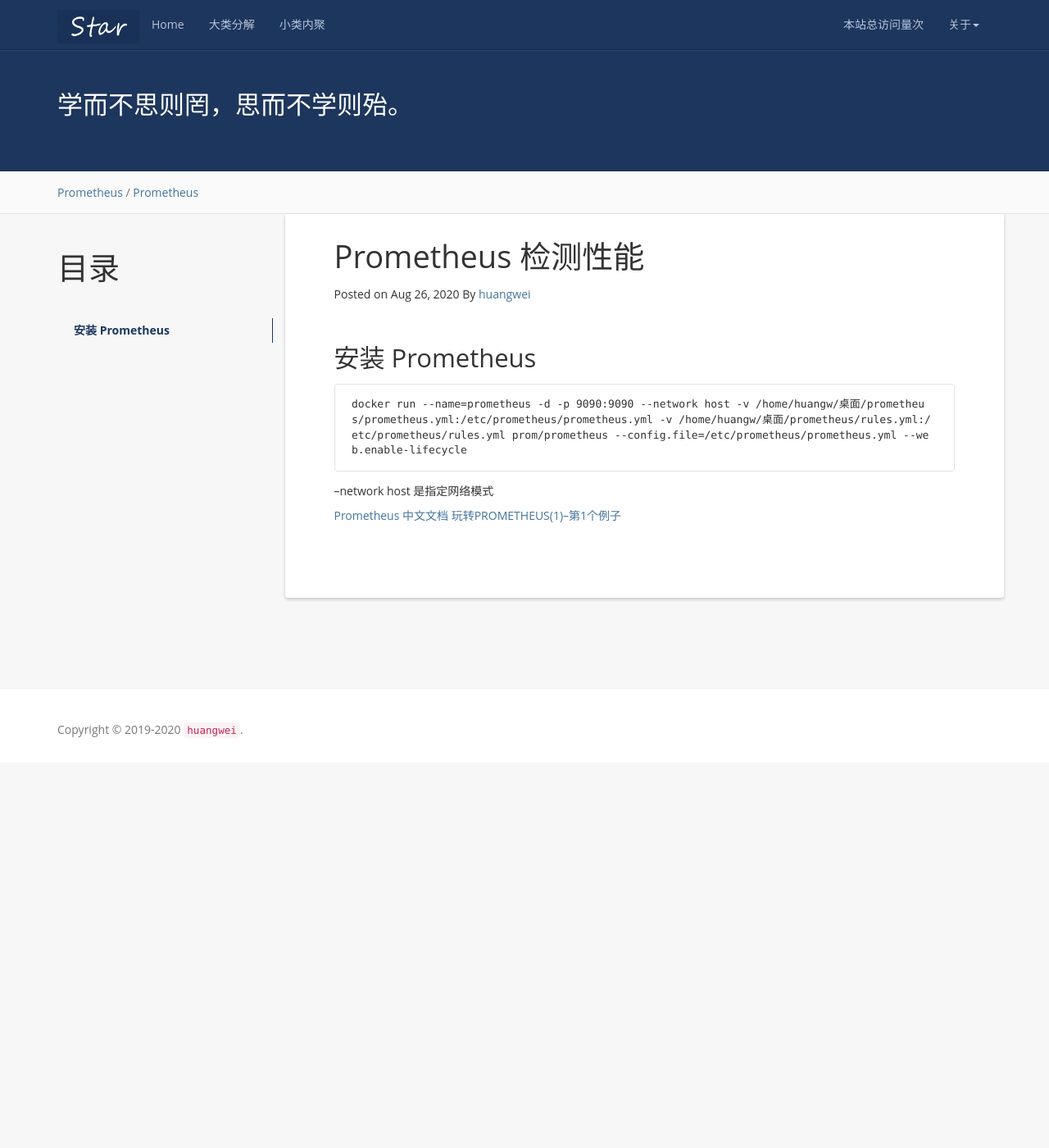
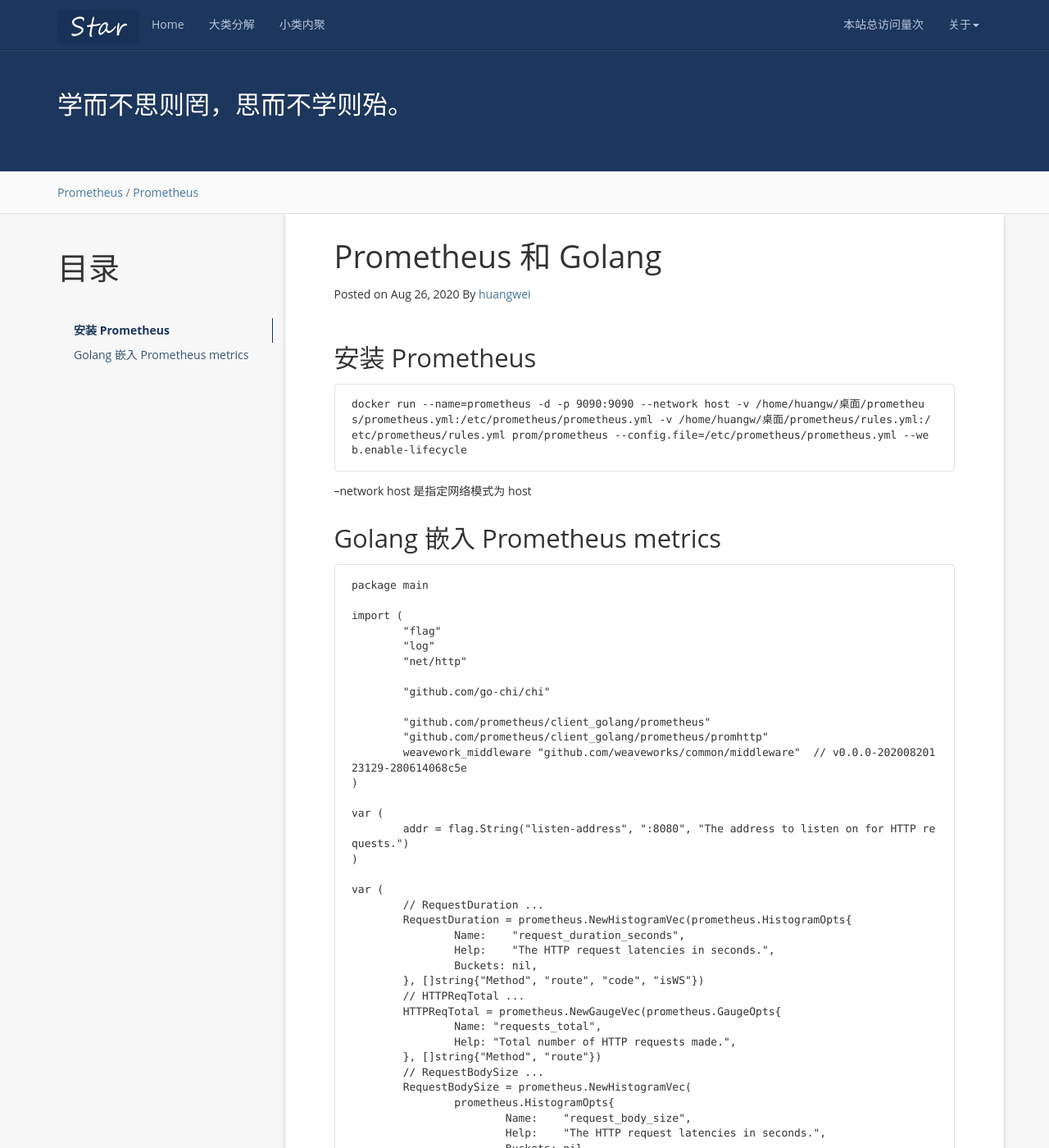
Before and after one commit to mayunmeiyouming/blog, a Jekyll site: the page built from _posts/2020-08-26-prometheus.md, in a window 1280 px wide and 1400 px high. Shown: the whole window at 82% size. Built offline with Jekyll 4.4.1, drawn with Linux system fonts in a browser that asks for light colours; nearby versions of some CDN libraries; a script that is not in the unit is left out; comment, search, counter and statistics services are not loaded; some of the changed text lies outside the part shown.

Commit message:
为prometheus添加内容

````diff
--- a/_posts/2020-08-26-prometheus.md
+++ b/_posts/2020-08-26-prometheus.md
@@ -1,6 +1,6 @@
 ---
 layout: post
-title:  "Prometheus 检测性能"
+title:  "Prometheus 和 Golang"
 date:   2020-08-26 18:49:01 +0800
 categories: Prometheus
 tag: Prometheus
@@ -15,7 +15,89 @@ tag: Prometheus
 docker run --name=prometheus -d -p 9090:9090 --network host -v /home/huangw/桌面/prometheus/prometheus.yml:/etc/prometheus/prometheus.yml -v /home/huangw/桌面/prometheus/rules.yml:/etc/prometheus/rules.yml prom/prometheus --config.file=/etc/prometheus/prometheus.yml --web.enable-lifecycle
 ```
 
---network host 是指定网络模式
+--network host 是指定网络模式为 host
+
+## Golang 嵌入 Prometheus metrics
+
+```
+package main
+
+import (
+	"flag"
+	"log"
+	"net/http"
+
+	"github.com/go-chi/chi"
+
+	"github.com/prometheus/client_golang/prometheus"
+	"github.com/prometheus/client_golang/prometheus/promhttp"
+	weavework_middleware "github.com/weaveworks/common/middleware"  // v0.0.0-20200820123129-280614068c5e
+)
+
+var (
+	addr = flag.String("listen-address", ":8080", "The address to listen on for HTTP requests.")
+)
+
+var (
+	// RequestDuration ...
+	RequestDuration = prometheus.NewHistogramVec(prometheus.HistogramOpts{
+		Name:    "request_duration_seconds",
+		Help:    "The HTTP request latencies in seconds.",
+		Buckets: nil,
+	}, []string{"Method", "route", "code", "isWS"})
+	// HTTPReqTotal ...
+	HTTPReqTotal = prometheus.NewGaugeVec(prometheus.GaugeOpts{
+		Name: "requests_total",
+		Help: "Total number of HTTP requests made.",
+	}, []string{"Method", "route"})
+	// RequestBodySize ...
+	RequestBodySize = prometheus.NewHistogramVec(
+		prometheus.HistogramOpts{
+			Name:    "request_body_size",
+			Help:    "The HTTP request latencies in seconds.",
+			Buckets: nil,
+		}, []string{"Method", "route"})
+	// ResponseBodySize ...
+	ResponseBodySize = prometheus.NewHistogramVec(prometheus.HistogramOpts{
+		Name:    "response_body_size",
+		Help:    "The HTTP request latencies in seconds.",
+		Buckets: nil,
+	}, []string{"Method", "route"})
+)
+
+func init() {
+	prometheus.MustRegister(
+		RequestDuration,
+		HTTPReqTotal,
+		RequestBodySize,
+		ResponseBodySize,
+	)
+}
+
+func main() {
+	flag.Parse()
+
+	router := chi.NewRouter()
+
+	// Expose the registered metrics via HTTP.
+	router.Handle("/metrics", promhttp.HandlerFor(
+		prometheus.DefaultGatherer,
+		promhttp.HandlerOpts{
+			// Opt into OpenMetrics to support exemplars.
+			EnableOpenMetrics: true,
+		},
+	))
+
+	instrument := weavework_middleware.Instrument{
+		Duration:         RequestDuration,
+		InflightRequests: HTTPReqTotal,
+		ResponseBodySize: ResponseBodySize,
+		RequestBodySize:  RequestBodySize,
+	}
+
+	log.Fatal(http.ListenAndServe(*addr, instrument.Wrap(router)))
+}
+```
 
 [Prometheus 中文文档](https://www.prometheus.wang/)
 [玩转PROMETHEUS(1)–第1个例子](http://vearne.cc/archives/11085)
````
